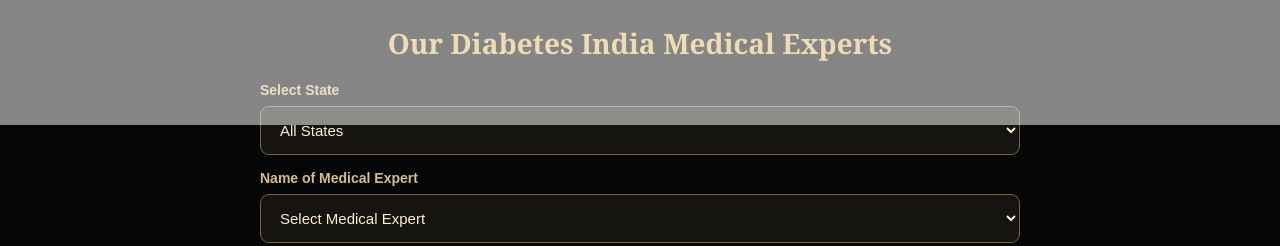
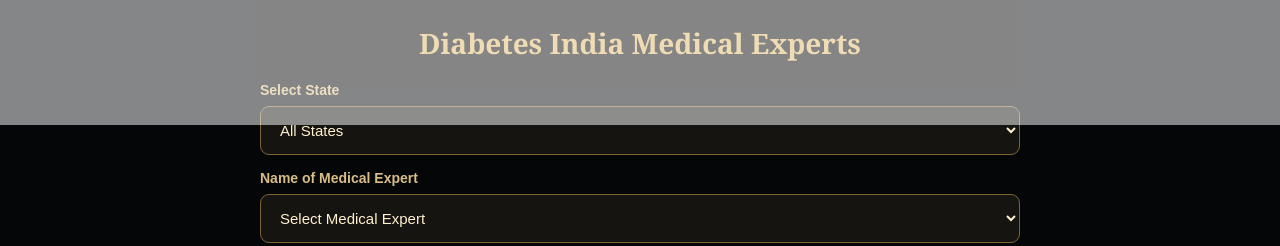
Before and after one commit to namokarradios-gif/radio4-diabetes-india, a plain HTML site: page index.html in a window 1280 px wide. Shown: the part 675-921 px from the top of the page. Drawn offline with Linux system fonts and the light colour scheme.

Commit message:
Update index.html

```diff
--- a/index.html
+++ b/index.html
@@ -1101,7 +1101,7 @@ html,body{
 
 <section id="medicalExpertsHome">
   <div class="experts-inner">
-    <h2>Our Diabetes India Medical Experts</h2>
+    <h2>Diabetes India Medical Experts</h2>
     <label for="expertState">Select State</label>
     <select id="expertState">
       <option value="">All States</option>
```
